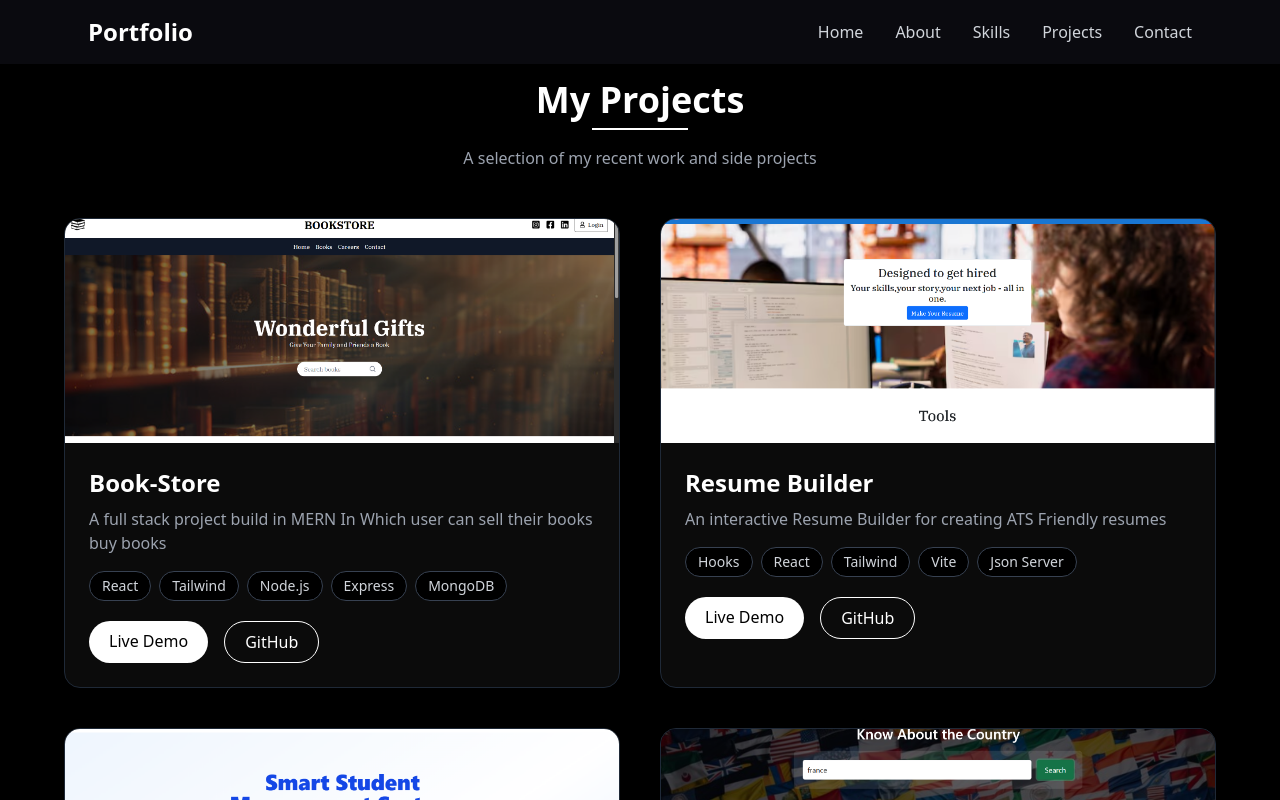
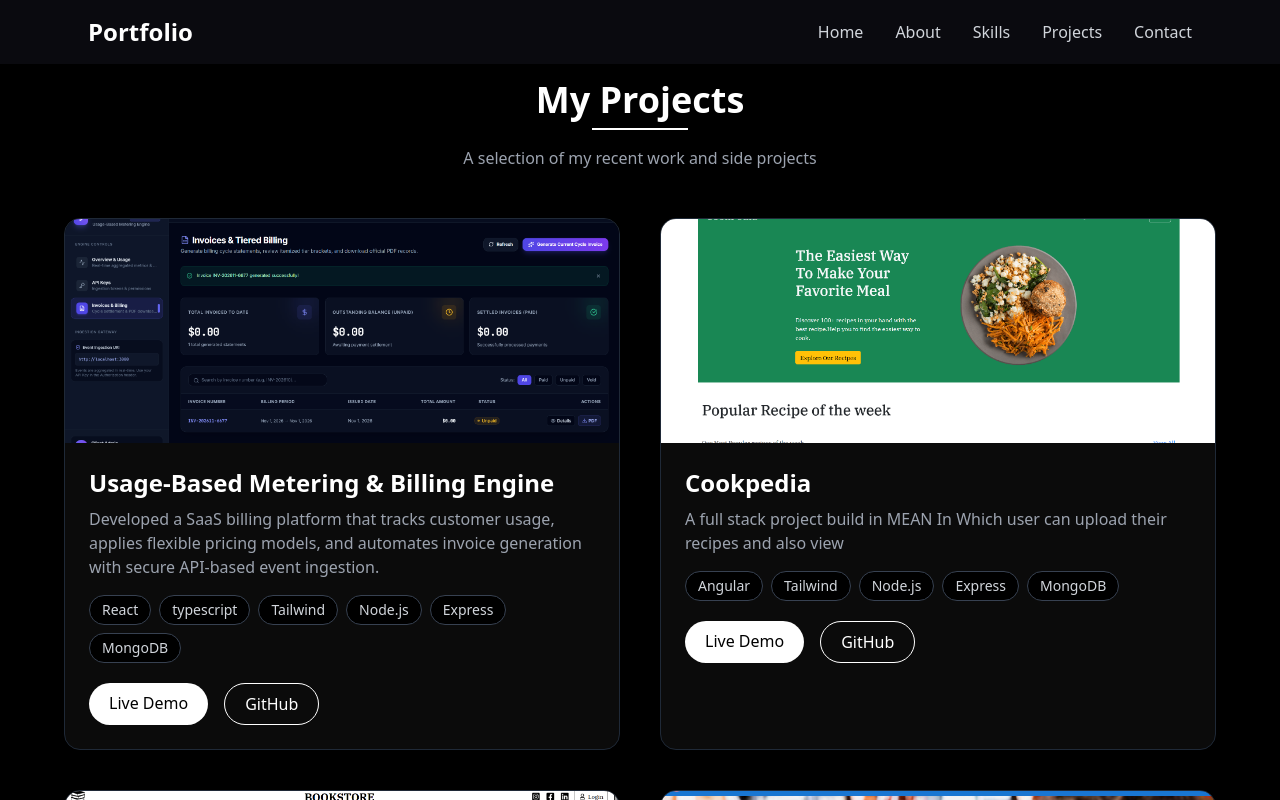
Before and after one commit to allenn66772/Alen_Anto, a React (Vite) app: page /project in a window 1280 px wide. Shown: the top 800 px of the page. Built offline with nearby package versions, Linux system fonts and the light colour scheme.

Commit message:
added new projects

```diff
--- a/src/Projects.jsx
+++ b/src/Projects.jsx
@@ -5,9 +5,28 @@ import pic2 from "./assets/Screenshot 2025-11-05 215915.png";
 import pic3 from "./assets/Screenshot 2025-11-05 220250.png";
 import pic4 from "./assets/Screenshot 2025-11-05 220412.png";
 import pic5 from "./assets/Screenshot 2026-01-19 093942.png";
+import pic6 from "./assets/Screenshot 2026-11-16 222950.png";
+import pic7 from "./assets/Screenshot 2026-11-01 205809.png";
 
 function Projects() {
   const projects = [
+
+    {
+      title: "Usage-Based Metering \& Billing Engine",
+      desc: "Developed a SaaS billing platform that tracks customer usage, applies flexible pricing models, and automates invoice generation with secure API-based event ingestion. ",
+      image: pic7,
+      tags: ["React","typescript", "Tailwind", "Node.js", "Express", "MongoDB"],
+      demo: "https://micro-saas-invoicing-usage-based-me.vercel.app/",
+      github: "",
+    },
+    {
+      title: "Cookpedia",
+      desc: "A full stack project build in MEAN In Which user can upload their recipes and also view ",
+      image: pic6,
+      tags: ["Angular", "Tailwind", "Node.js", "Express", "MongoDB"],
+      demo: "https://cookpedia-frontend-ten.vercel.app/",
+      github: "",
+    },
     {
       title: "Book-Store",
       desc: "A full stack project build in MERN In Which user can sell their books buy books",
```
Also changed, not shown: src/assets/Screenshot 2026-11-01 205809.png (added), src/assets/Screenshot 2026-11-16 222950.png (added).
